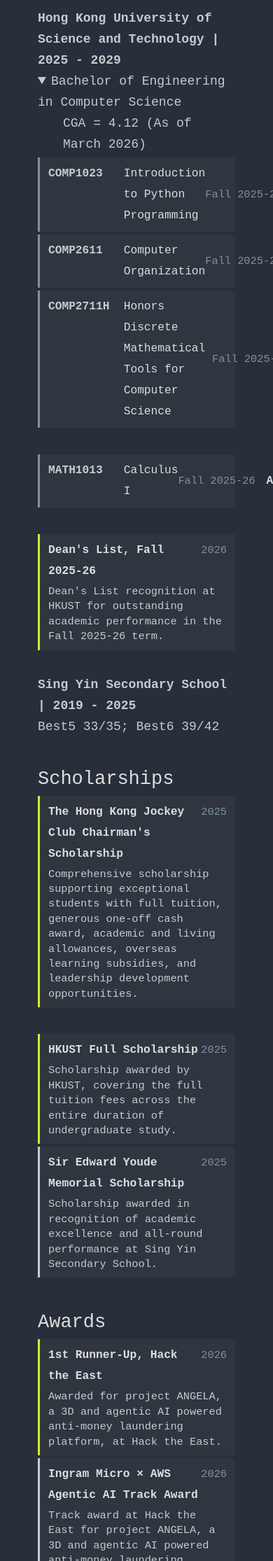
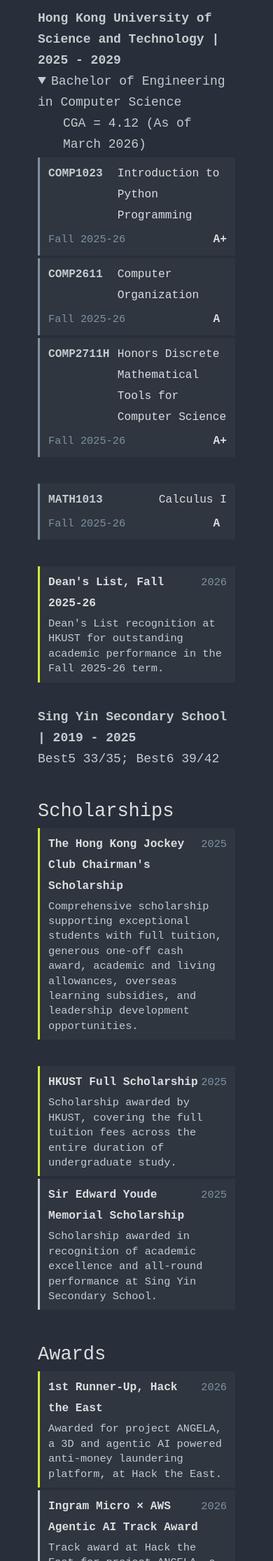
Before and after one commit to DanielChan0305/DanielChan0305.github.io, a Jekyll site: the page built from index.md, in a window 390 px wide. Shown: the part 636-2866 px from the top of the page at 70% size. Built offline with Jekyll 4.4.1, drawn with Linux system fonts in a browser that asks for light colours.

Commit message:
fix(education): fix overflowing elements in education

```diff
--- a/_sass/course.scss
+++ b/_sass/course.scss
@@ -45,3 +45,26 @@
   min-width: 2ch;
   text-align: left;
 }
+
+@media (max-width: 600px) {
+  .course-item {
+    flex-direction: column;
+    align-items: flex-start;
+    gap: 4px;
+  }
+
+  .course-header,
+  .course-details {
+    width: 100%;
+    justify-content: space-between;
+  }
+
+  .course-details {
+    white-space: normal;
+    flex-wrap: wrap;
+  }
+
+  .course-name {
+    margin-left: 0.5rem;
+  }
+}
```
Also changed, not shown: 1 other file.
